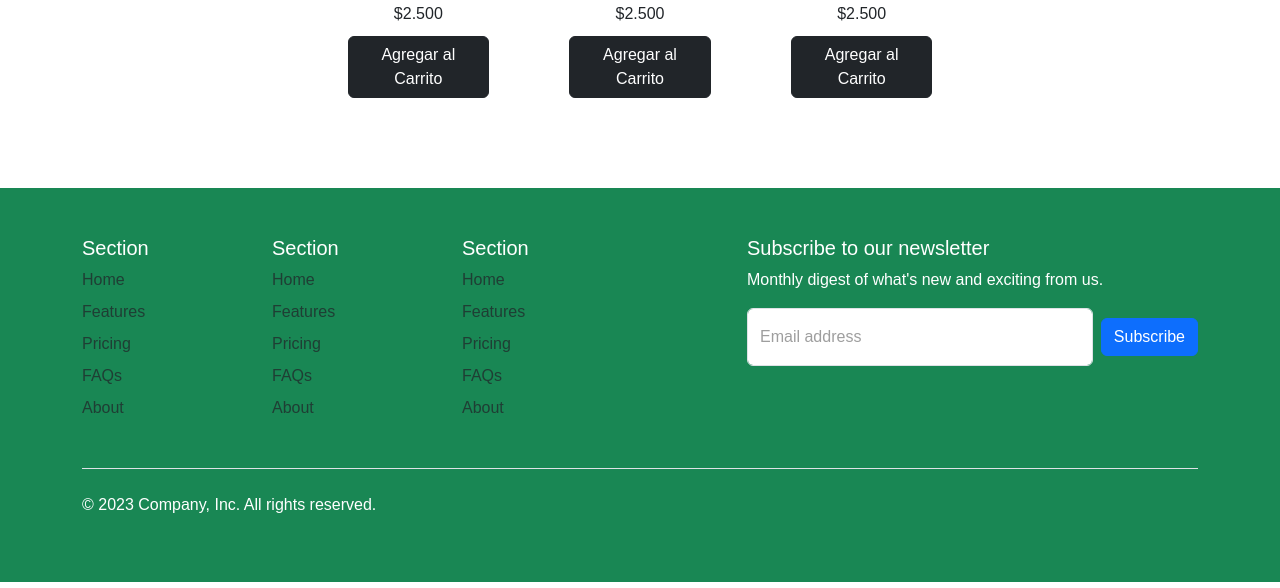
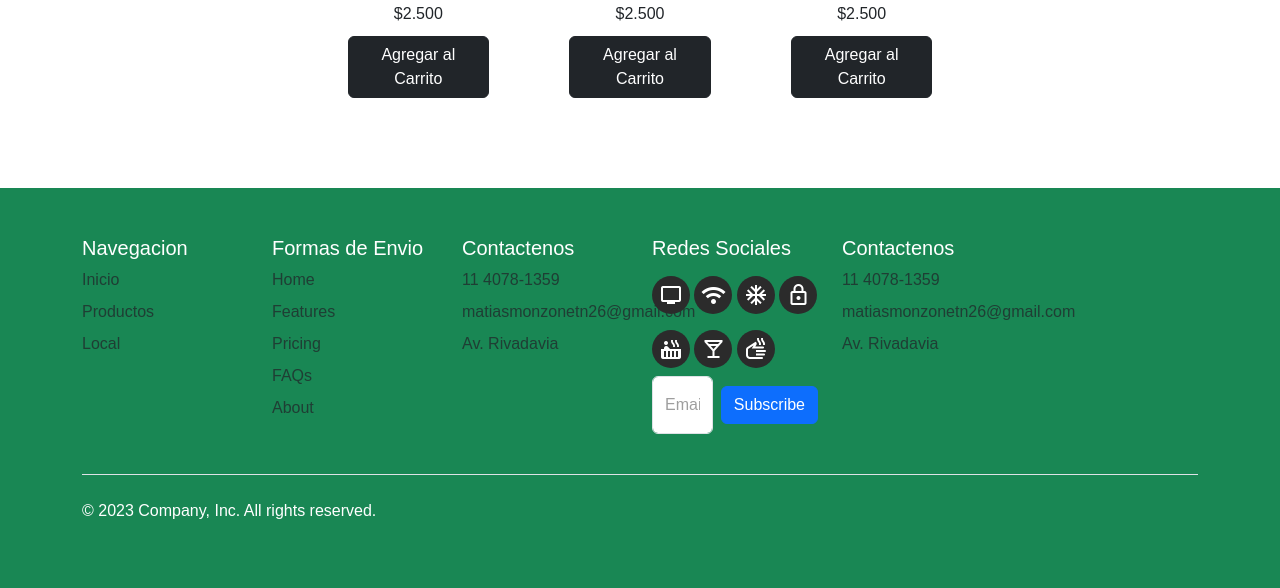
Before and after one commit to pauldiegoaguilar/el_trebol_de_4_hojas, a PHP site: page /torres.php?sec=home in a window 1280 px wide. Shown: the part 2590-3178 px from the top of the page. Run offline with PHP 8.4, Linux system fonts and the light colour scheme; some web fonts are replaced.

Commit message:
cambios en el footer

```diff
--- a/css/style.css
+++ b/css/style.css
@@ -208,3 +208,13 @@
 input::placeholder {
     color: #808080c2 !important;
   }
+
+/*-----Footer------*/
+
+.icono-personalizado{
+    background-color: #2b2b2b;
+    padding: 7px;
+    border-radius: 50%;
+    user-select: none;
+    cursor: pointer;
+}
--- a/torres.php
+++ b/torres.php
@@ -184,7 +184,16 @@
             <footer class="py-5">
                 <div class="row">
                     <div class="col-6 col-md-2 mb-3">
-                        <h5>Section</h5>
+                        <h5>Navegacion</h5>
+                        <ul class="nav flex-column">
+                            <li class="nav-item mb-2"><a href="?sec=home" class="nav-link p-0 text-body-secondary">Inicio</a></li>
+                            <li class="nav-item mb-2"><a href="#" class="nav-link p-0 text-body-secondary">Productos</a></li>
+                            <li class="nav-item mb-2"><a href="#" class="nav-link p-0 text-body-secondary">Local</a></li>
+                        </ul>
+                    </div>
+
+                    <div class="col-6 col-md-2 mb-3">
+                        <h5>Formas de Envio</h5>
                         <ul class="nav flex-column">
                             <li class="nav-item mb-2"><a href="#" class="nav-link p-0 text-body-secondary">Home</a></li>
                             <li class="nav-item mb-2"><a href="#" class="nav-link p-0 text-body-secondary">Features</a>
@@ -198,43 +207,41 @@
                     </div>
 
                     <div class="col-6 col-md-2 mb-3">
-                        <h5>Section</h5>
+                        <h5>Contactenos</h5>
                         <ul class="nav flex-column">
-                            <li class="nav-item mb-2"><a href="#" class="nav-link p-0 text-body-secondary">Home</a></li>
-                            <li class="nav-item mb-2"><a href="#" class="nav-link p-0 text-body-secondary">Features</a>
-                            </li>
-                            <li class="nav-item mb-2"><a href="#" class="nav-link p-0 text-body-secondary">Pricing</a>
-                            </li>
-                            <li class="nav-item mb-2"><a href="#" class="nav-link p-0 text-body-secondary">FAQs</a></li>
-                            <li class="nav-item mb-2"><a href="#" class="nav-link p-0 text-body-secondary">About</a>
-                            </li>
+                            <li class="nav-item mb-2"><a href="#" class="nav-link p-0 text-body-secondary">11 4078-1359</a></li>
+                            <li class="nav-item mb-2"><a href="#" class="nav-link p-0 text-body-secondary">matiasmonzonetn26@gmail.com</a></li>
+                            <li class="nav-item mb-2"><a href="#" class="nav-link p-0 text-body-secondary">Av. Rivadavia</a></li>
                         </ul>
                     </div>
 
                     <div class="col-6 col-md-2 mb-3">
-                        <h5>Section</h5>
-                        <ul class="nav flex-column">
-                            <li class="nav-item mb-2"><a href="#" class="nav-link p-0 text-body-secondary">Home</a></li>
-                            <li class="nav-item mb-2"><a href="#" class="nav-link p-0 text-body-secondary">Features</a>
-                            </li>
-                            <li class="nav-item mb-2"><a href="#" class="nav-link p-0 text-body-secondary">Pricing</a>
-                            </li>
-                            <li class="nav-item mb-2"><a href="#" class="nav-link p-0 text-body-secondary">FAQs</a></li>
-                            <li class="nav-item mb-2"><a href="#" class="nav-link p-0 text-body-secondary">About</a>
-                            </li>
-                        </ul>
-                    </div>
-
-                    <div class="col-md-5 offset-md-1 mb-3">
                         <form>
-                            <h5>Subscribe to our newsletter</h5>
-                            <p>Monthly digest of what's new and exciting from us.</p>
+                            <h5>Redes Sociales</h5>
+                            <div>
+                                <span class="material-symbols-outlined icono-personalizado">tv</span>
+                                <span class="material-symbols-outlined icono-personalizado">wifi</span>
+                                <span class="material-symbols-outlined icono-personalizado">ac_unit</span>
+                                <span class="material-symbols-outlined icono-personalizado my-2">lock</span>
+                                <span class="material-symbols-outlined icono-personalizado my-2">hot_tub</span>
+                                <span class="material-symbols-outlined icono-personalizado my-2">local_bar</span>
+                                <span class="material-symbols-outlined icono-personalizado my-2">dry</span>
+                            </div>
                             <div class="d-flex flex-column flex-sm-row w-100 gap-2">
                                 <label for="newsletter1" class="visually-hidden">Email address</label>
                                 <input id="newsletter1" type="text" class="form-control" placeholder="Email address">
                                 <button class="btn btn-primary" type="button">Subscribe</button>
                             </div>
                         </form>
+                    </div>
+
+                    <div class="col-6 col-md-2 mb-3">
+                        <h5>Contactenos</h5>
+                        <ul class="nav flex-column">
+                            <li class="nav-item mb-2"><a href="#" class="nav-link p-0 text-body-secondary">11 4078-1359</a></li>
+                            <li class="nav-item mb-2"><a href="#" class="nav-link p-0 text-body-secondary">matiasmonzonetn26@gmail.com</a></li>
+                            <li class="nav-item mb-2"><a href="#" class="nav-link p-0 text-body-secondary">Av. Rivadavia</a></li>
+                        </ul>
                     </div>
                 </div>
 
```
